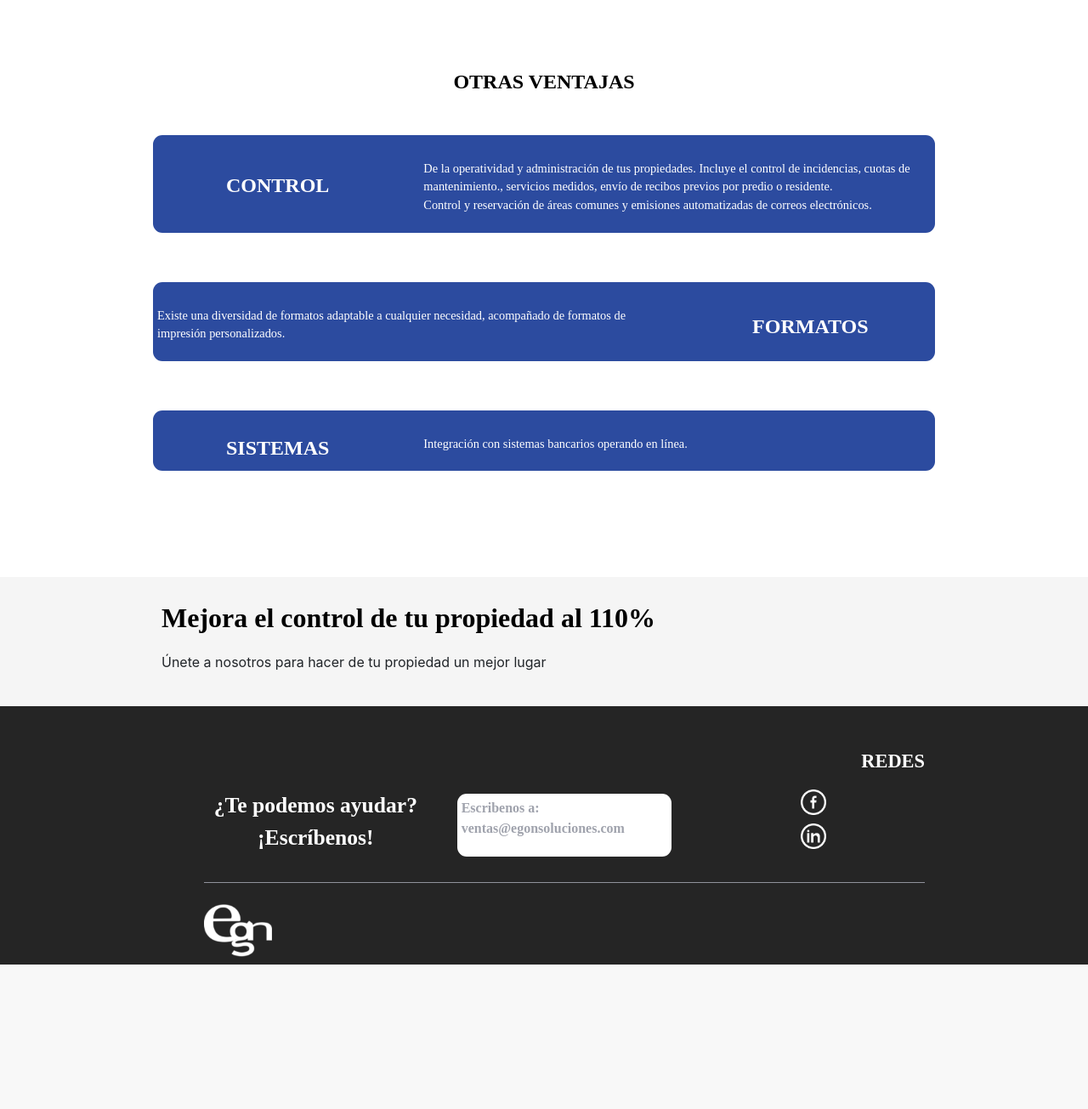
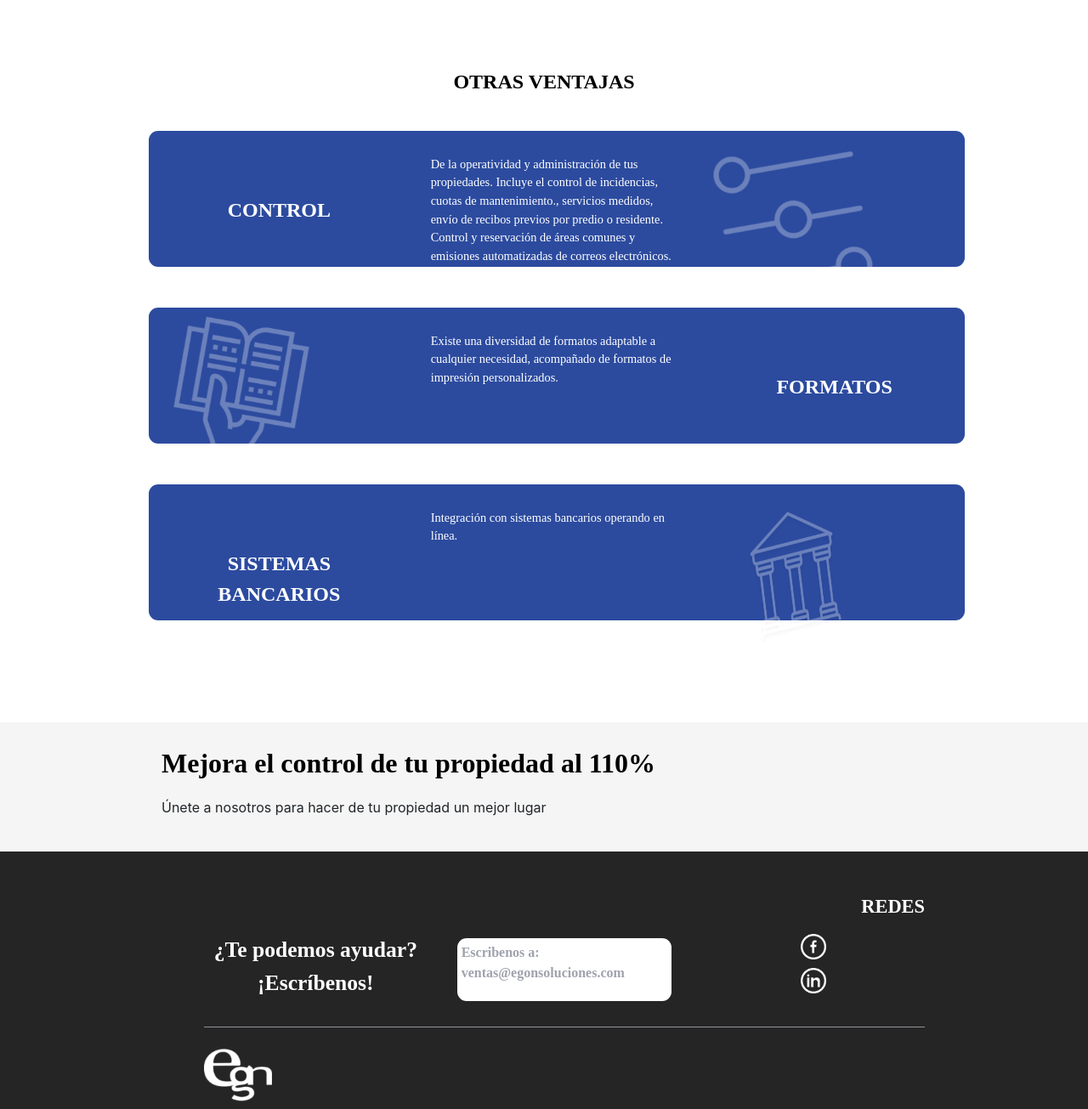
Before and after one commit to JoseCarlosPa/EgonWebPage, a PHP site: page /urban.php in a window 1280 px wide. Shown: the part 1832-3137 px from the top of the page at 85% size. Before the commit the page ends 2967 px from the top, so only its background shows below. Run offline with PHP 8.4, Linux system fonts and the light colour scheme.

Commit message:
Se arreglo tamaño de los cuadros tarjeta

```diff
--- a/css/egonWebpage.css
+++ b/css/egonWebpage.css
@@ -82,6 +82,7 @@
     color: white;
     text-align: left;
     font-weight: normal;
+    vertical-align: middle;
 
 
 }
@@ -90,6 +91,7 @@
     font-size: 1.5em;
     color: white;
     text-align: center;
+    vertical-align: middle;
     font-weight: bold;
     position: absolute;
     top: 0;
@@ -146,8 +148,8 @@
 
 .cuadrado{
     padding:5px;
-    margin:5px;
-
+    width:60em;
+    height:10em;
     background-color: #2c4b9f;
     bborder-radius: 11px 11px 11px 11px;
     -moz-border-radius: 11px 11px 11px 11px;
@@ -157,7 +159,8 @@
 }
 .cuadrado_clubs{
     padding:5px;
-    margin:5px;
+    width:60em;
+    height:10em;
 
     background-color: #4DBFC3;
     bborder-radius: 11px 11px 11px 11px;
@@ -175,7 +178,9 @@
     -webkit-border-radius: 11px 11px 11px 11px;
     border: 0px solid #000000;
 }
-
+.img_tarjetas{
+    position:relative;
+}
 
 .publicidad{
     background: #F5F5F5;
--- a/htmls/urban.html
+++ b/htmls/urban.html
@@ -174,12 +174,16 @@
             <div class ="col-4">
                 <p class ="font_6">CONTROL</p>
             </div>
-            <div class ="col-8">
+            <div class ="col-4">
                 <br>
                 <p class ="font_5">De la operatividad y administración de tus propiedades. Incluye el control de
                     incidencias, cuotas de mantenimiento., servicios medidos, envío de recibos previos por predio o
                     residente.
                     <br>Control y reservación de áreas comunes y emisiones automatizadas de correos electrónicos.</p>
+            </div>
+            <div class ="col-4">
+
+                <img src="img/urban/controls.png" alt="like" class ="img-responsive img_tarjetas" height="200em" width="200em">
             </div>
 
         </div>
@@ -190,7 +194,10 @@
 
     <div class="cuadrado">
         <div class ="row">
-            <div class ="col-8">
+            <div class ="col-4">
+                <img src="img/urban/instruction.png" alt="like" class ="img-responsive img_tarjetas" height="200em" width="200em">
+            </div>
+            <div class ="col-4">
                 <br>
                 <p class ="font_5">Existe una diversidad de formatos adaptable a cualquier necesidad, acompañado de
                     formatos de impresión personalizados.</p>
@@ -210,10 +217,16 @@
             <div class ="col-4">
                 <p class ="font_6">SISTEMAS BANCARIOS</p>
             </div>
-            <div class ="col-8">
+            <div class ="col-4">
                 <br>
-                <p class ="font_5">Integración con sistemas bancarios operando en línea.</p>
+                 <p class ="font_5">Integración con sistemas bancarios operando en línea.</p>
             </div>
+            <div class ="col-4">
+
+                <img src="img/urban/museum.png" alt="like" class ="img-responsive img_tarjetas" height="200em" width="200em">
+            </div>
+
+
 
         </div>
     </div>
@@ -240,6 +253,8 @@
 
 </div>
 
+
+
 </body>
 
 
```
